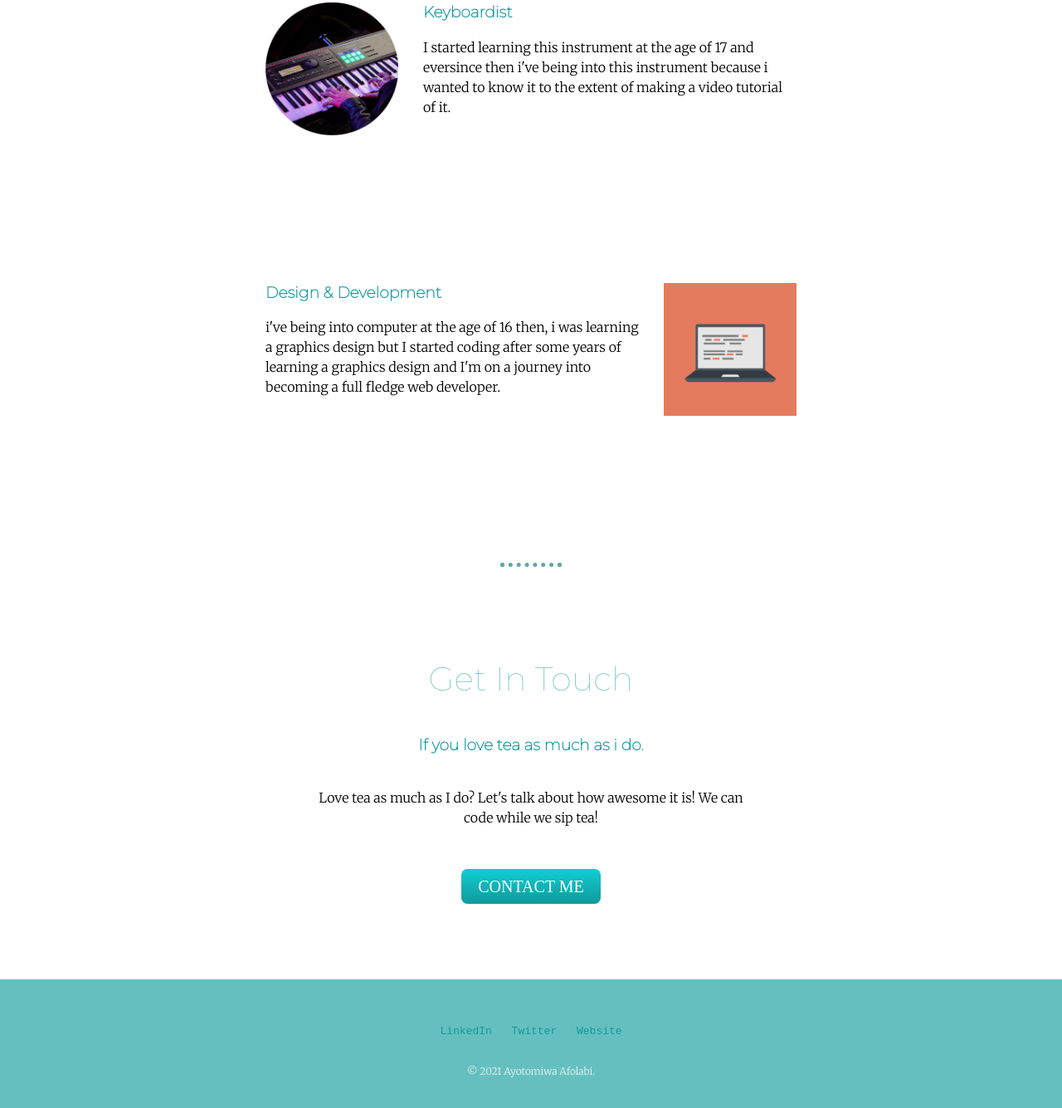
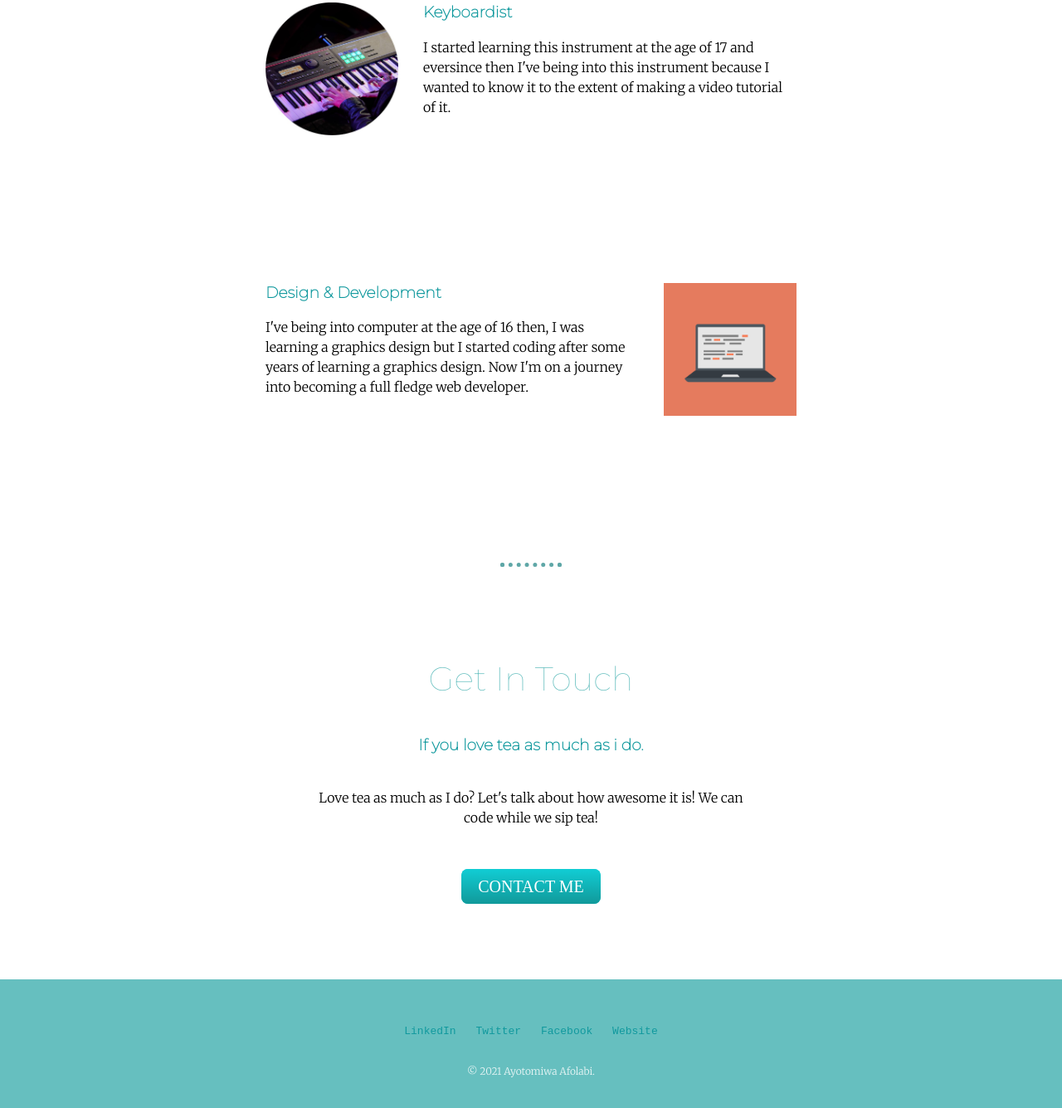
Before and after one commit to Delightman1/My-Site, a plain HTML site: page index.html in a window 1280 px wide. Shown: the part 1998-3333 px from the top of the page at 83% size. Drawn offline with Linux system fonts and the light colour scheme.

Commit message:
Update index.html

```diff
--- a/index.html
+++ b/index.html
@@ -33,12 +33,12 @@
       <div class="skill-row">
         <img class="code-img" src="images/keyboard.jpg" alt="">
         <h3>Keyboardist</h3>
-        <p>I started learning this instrument at the age of 17 and eversince then i've being into this instrument because i wanted to know it to the extent of making a video tutorial of it.</p>
+        <p>I started learning this instrument at the age of 17 and eversince then I've being into this instrument because I wanted to know it to the extent of making a video tutorial of it.</p>
       </div>
       <div class="skill-row">
         <img class="com-img" src="images/computer.png" alt="">
         <h3>Design & Development</h3>
-        <p>i've being into computer at the age of 16 then, i was learning a graphics design but I started coding after some years of learning a graphics design and I'm on a journey into becoming a full fledge web developer.</p>
+        <p>I've being into computer at the age of 16 then, I was learning a graphics design but I started coding after some years of learning a graphics design. Now I'm on a journey into becoming a full fledge web developer.</p>
       </div>
     </div>
     <hr>
@@ -53,8 +53,9 @@
 
   <div class="bottom-container">
     <a class="footer-link" href="https://www.linkedin.com/">LinkedIn</a>
-    <a class="footer-link" href="https://AfolabiAyotomi1.twitter.com/">Twitter</a>
-    <a class="footer-link" href="https://www.appbrewery.co/">Website</a>
+    <a class="footer-link" href="https://twitter.com/ADelightman/">Twitter</a>
+    <a class="footer-link" href="https://web.facebook.com/ayntomiwa.afolabi/">Facebook</a>
+    <a class="footer-link" href="https://afolabiayotomiwa.wordpress.com/">Website</a>
     <p class="copyright">© 2021 Ayotomiwa Afolabi.</p>
   </div>
 
```
